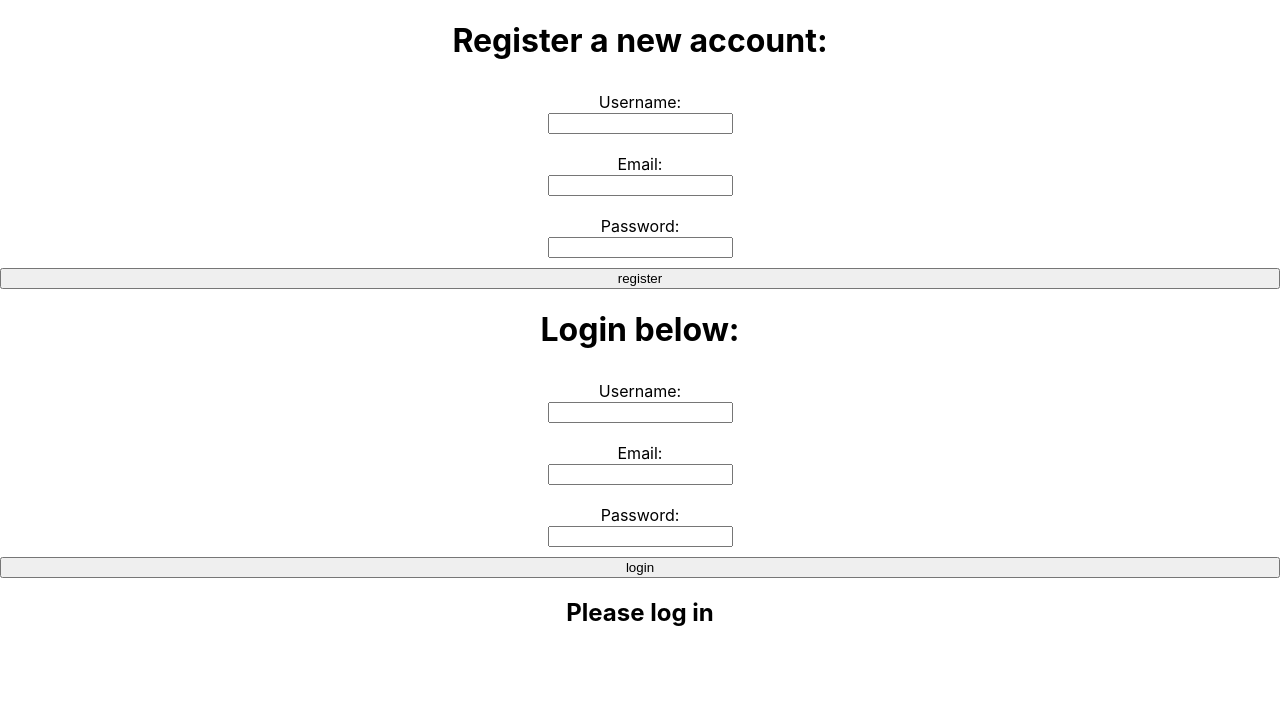
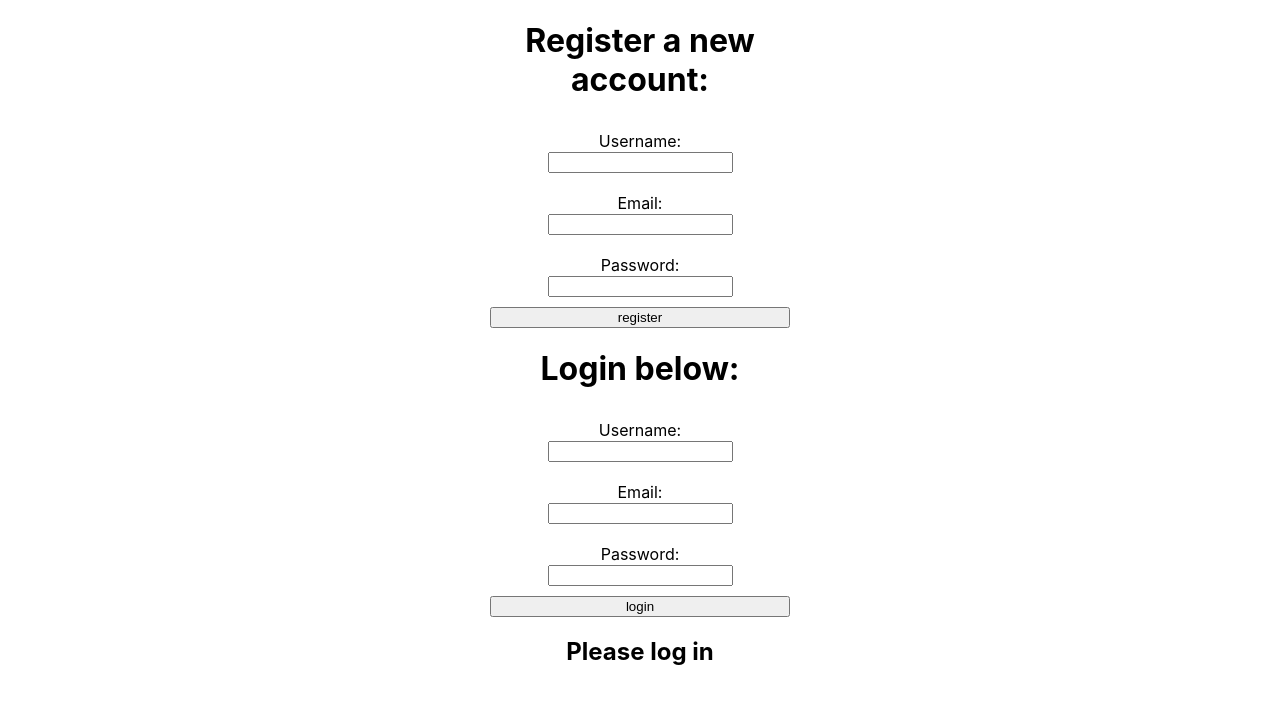
Before and after one commit to deergit/m46-week9-full-stack-practice, a React (Create React App) app: page / in a window 1280 px wide. Shown: the top 704 px of the page. Built offline with nearby package versions, Linux system fonts and the light colour scheme.

Commit message:
working on styling

```diff
--- a/src/App.css
+++ b/src/App.css
@@ -1,3 +1,7 @@
 .App {
+  display: flex;
+  flex-flow: column nowrap;
+
   text-align: center;
+  align-items: center;
 }
--- a/src/components/Login.css
+++ b/src/components/Login.css
@@ -1,3 +1,7 @@
+.login-container {
+  width: 300px;
+}
+
 .login-container form {
   display: flex;
   flex-flow: column nowrap;
--- a/src/components/Register.css
+++ b/src/components/Register.css
@@ -1,3 +1,7 @@
+.register-container {
+  width: 300px;
+}
+
 .register-container form {
   display: flex;
   flex-flow: column nowrap;
```
